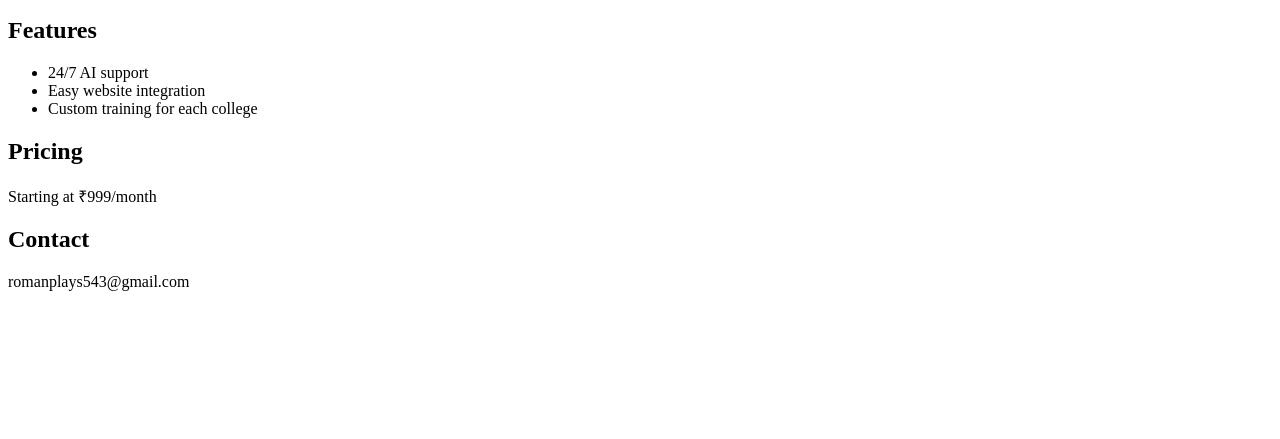
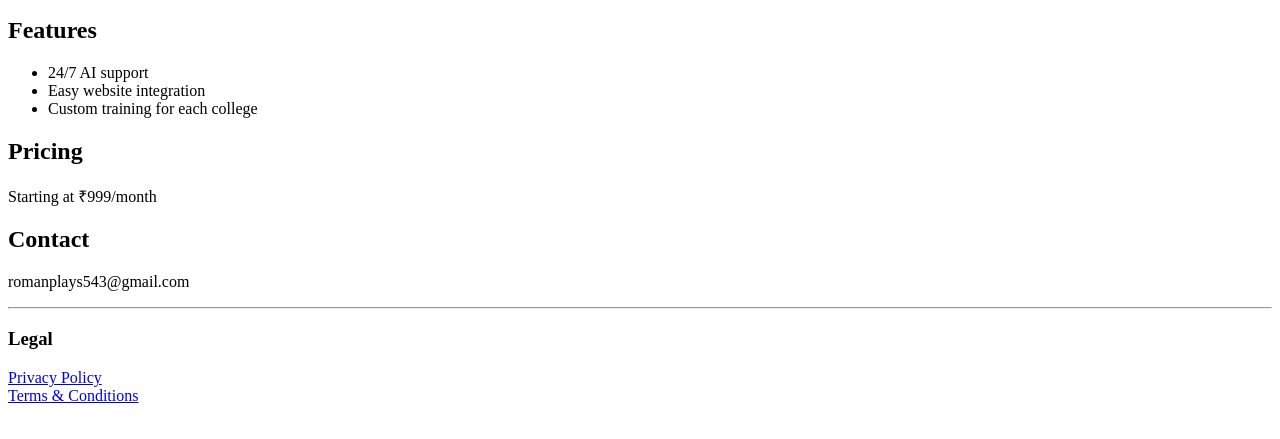
Before and after one commit to Lakhansi/edubot-website, a plain HTML site: page index.html in a window 1280 px wide. Shown: the part 101-540 px from the top of the page. Drawn offline with Linux system fonts and the light colour scheme.

Commit message:
Update index.html

```diff
--- a/index.html
+++ b/index.html
@@ -22,5 +22,10 @@
 
     <h2>Contact</h2>
     <p>romanplays543@gmail.com</p>
+    <hr>
+
+<h3>Legal</h3>
+<a href="privacy.html">Privacy Policy</a><br>
+<a href="terms.html">Terms & Conditions</a>
 </body>
 </html>
```
